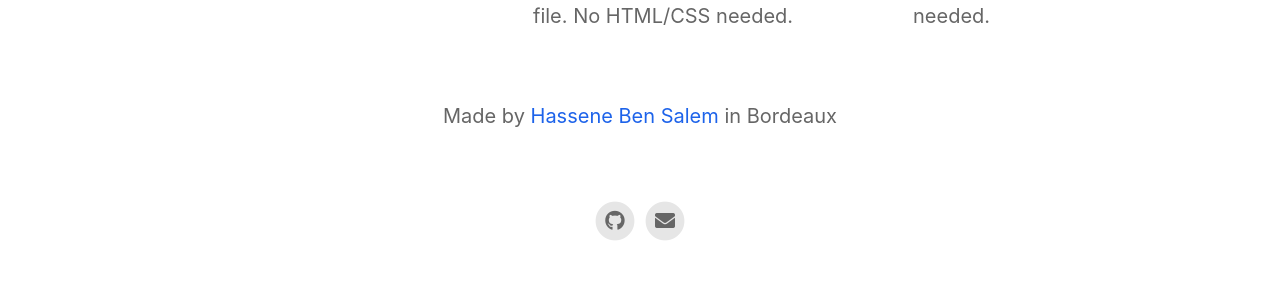
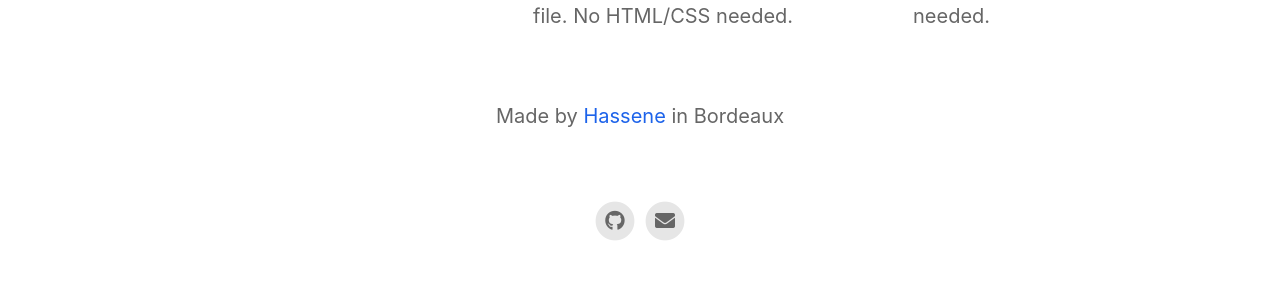
Before and after one commit to kardaj/pennybirdapp, a Jekyll site: the page built from index.html, in a window 1280 px wide. Shown: the part 1623-1921 px from the top of the page. Built offline with Jekyll 4.4.1, drawn with Linux system fonts in a browser that asks for light colours; nearby versions of some CDN libraries.

Commit message:
Update _config.yml

```diff
--- a/_config.yml
+++ b/_config.yml
@@ -20,10 +20,10 @@ enable_smart_app_banner                   : true
 
 
 # Information About Yourself
-your_name                                 : Hassene Ben Salem
+your_name                                 : Hassene
 your_link                                 : https://kardaj.com
 your_city                                 : Bordeaux
-email_address                             : pennybirdapp@gmail.com
+email_address                             : pennybirdapp+website@gmail.com
 facebook_username                         :
 instagram_username                        :
 twitter_username                          :
```
